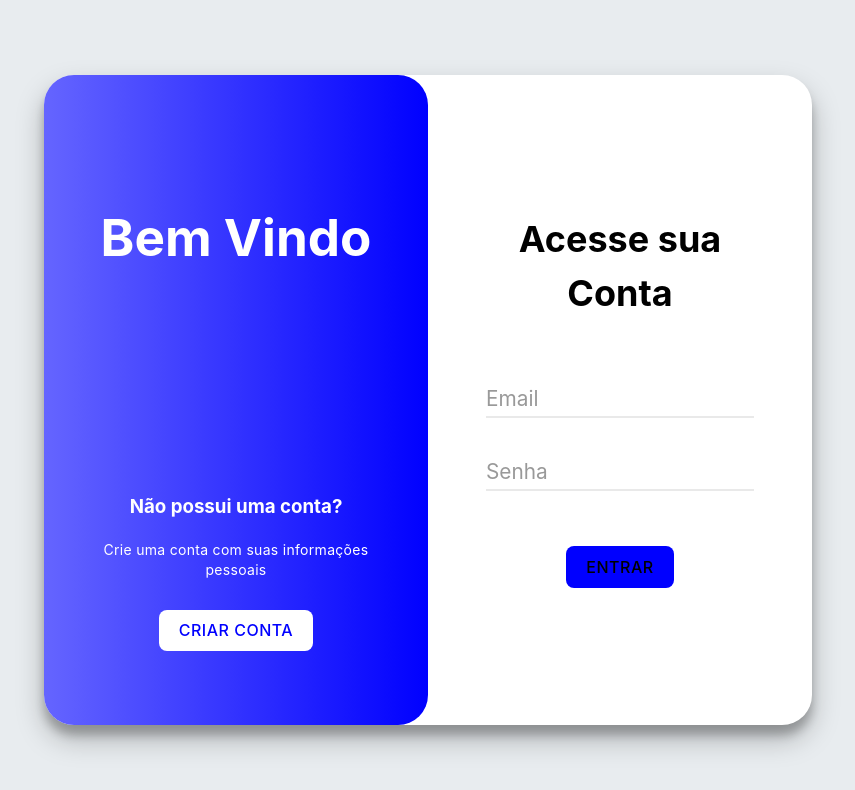
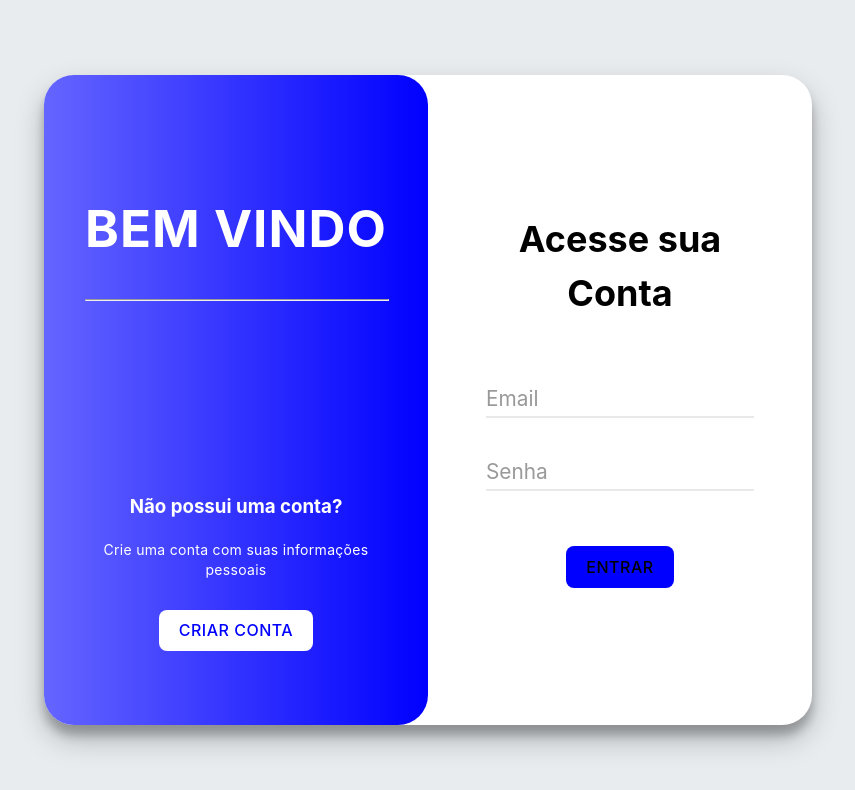
Before and after one commit to RodBacelar/contaUsuario, a React (Vite) app in the folder front/: page / in a window 1280 px wide. Shown: the top 790 px of the page, without its empty margins (212-1067 px from the left). Built offline with nearby package versions, Linux system fonts and the light colour scheme; some icons are missing.

Commit message:
Atualização Final

```diff
--- a/front/src/Styles/InputFull.css
+++ b/front/src/Styles/InputFull.css
@@ -19,6 +19,11 @@
     border: none;
     border-bottom: 2px solid #e5e5e5;
     transition: border-color 150ms ease-out;
+
+    &:-webkit-autofill {
+        -webkit-box-shadow: 0 0 0 30px #fff inset;
+        -webkit-text-fill-color: black;
+    }
 }
 
 .inputFull label {
--- a/front/src/Styles/UserAcc.css
+++ b/front/src/Styles/UserAcc.css
@@ -57,6 +57,15 @@ body {
     font-size: 14px;
     letter-spacing: 0.3px;
     margin: 0;
+}
+
+.painelAlternador h1 {
+    letter-spacing: 1px;
+    text-transform: uppercase;
+}
+
+.painelAlternador hr {
+    width: 100%;
 }
 
 .direito {
--- a/front/src/Usuario/UserAcc.jsx
+++ b/front/src/Usuario/UserAcc.jsx
@@ -18,6 +18,7 @@ export default function UserAcc() {
             <div className="painelAlternador esquerdo">
                 <div className="metade">
                     <h1>Bem Vindo</h1>
+                    <hr />
                 </div>
                 <div className="metade">
                     <h3>Não possui uma conta?</h3>
@@ -28,7 +29,7 @@ export default function UserAcc() {
             <div className="painelAlternador direito">
                 <h3>Possui uma conta?</h3>
                 <p>Acesse sua conta com suas informações pessoais</p>
-                <button onClick={alternar} className="btnAlt">Login</button>
+                <button onClick={alternar} className="btnAlt">Acessar Conta</button>
             </div>
         </div>
     )
```
Also changed, not shown: 1 other file (tests, documents, lock files or other folders).
